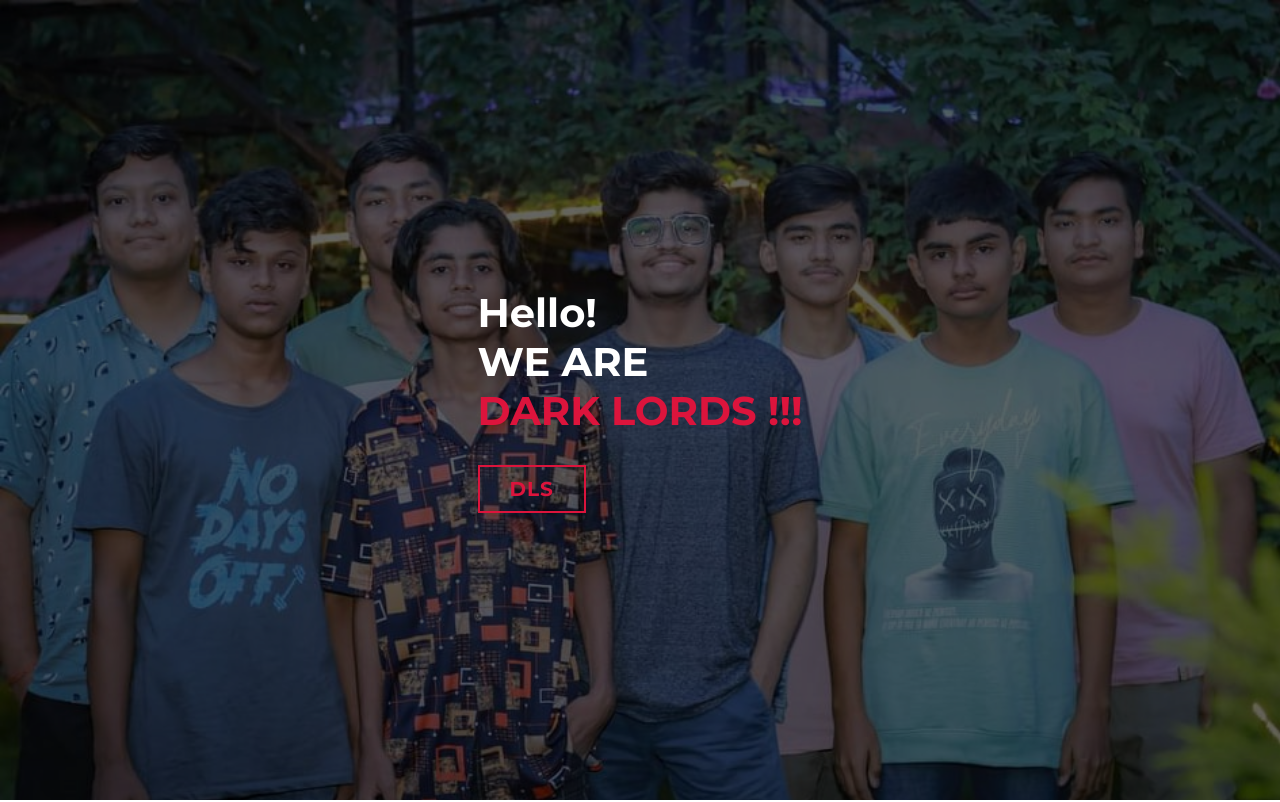
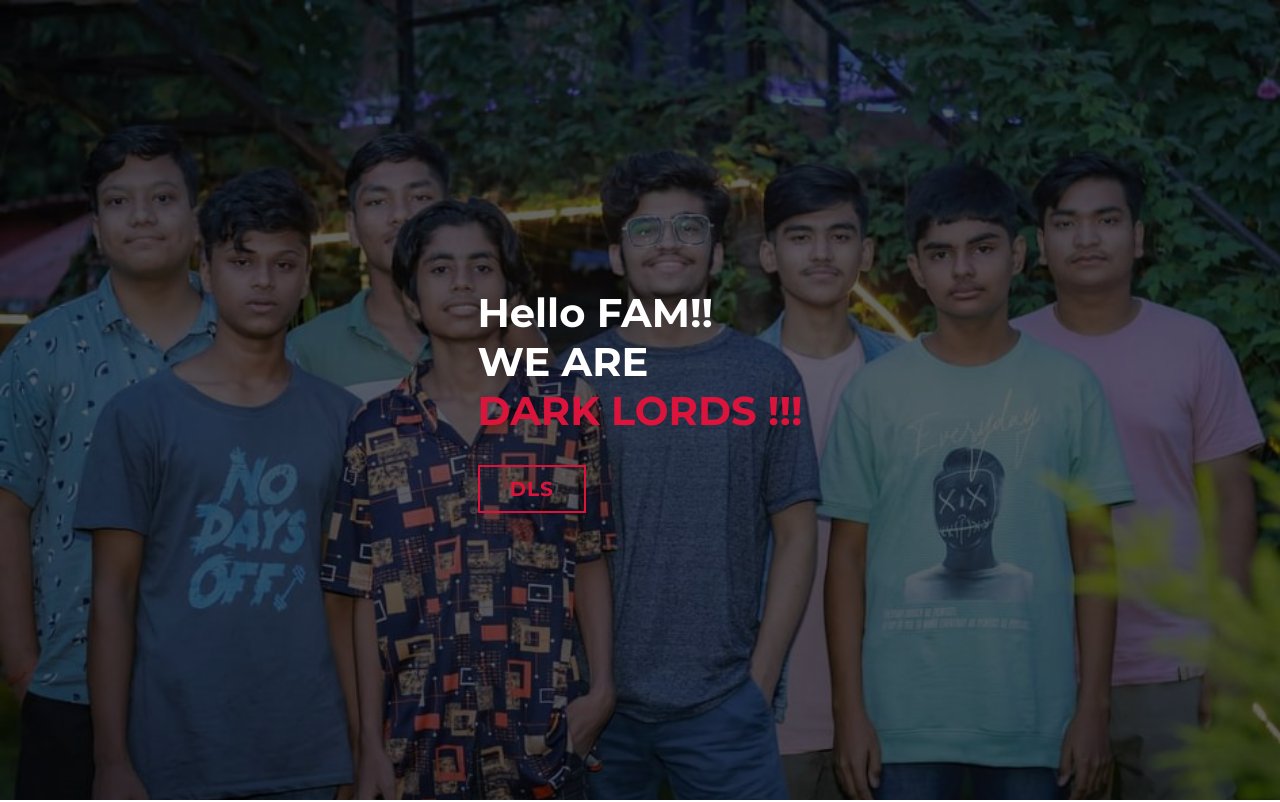
Before and after one commit to SrijitGyawali/portfolio-website, a plain HTML site: page index.html in a window 1280 px wide. Shown: the top 802 px of the page. Drawn offline with Linux system fonts and the light colour scheme.

Commit message:
modified the title

```diff
--- a/index.html
+++ b/index.html
@@ -5,7 +5,7 @@
     <meta http-equiv="X-UA-Compatible" content="IE=edge">
     <meta name="viewport" content="width=device-width, initial-scale=1.0">
     <link rel="stylesheet" href="style.css">
-    <title>Document</title>
+    <title>DARK LORDS!!!</title>
 </head>
 <body>
 
@@ -15,7 +15,7 @@
     <section id="hero">
         <div class="hero container">
         <div>
-            <h1>  Hello! <span></span></h1>
+            <h1>  Hello FAM!! <span></span></h1>
             <h1>WE ARE <span></span> </h1>
             <h1>DARK LORDS !!!<span></span></h1>
             <a href="#"  type="button" class="cta"><b>DLS</b></a>
```
Also changed, not shown: 272839169_1916023058582134_96515169282539494_n.jpg (added).
